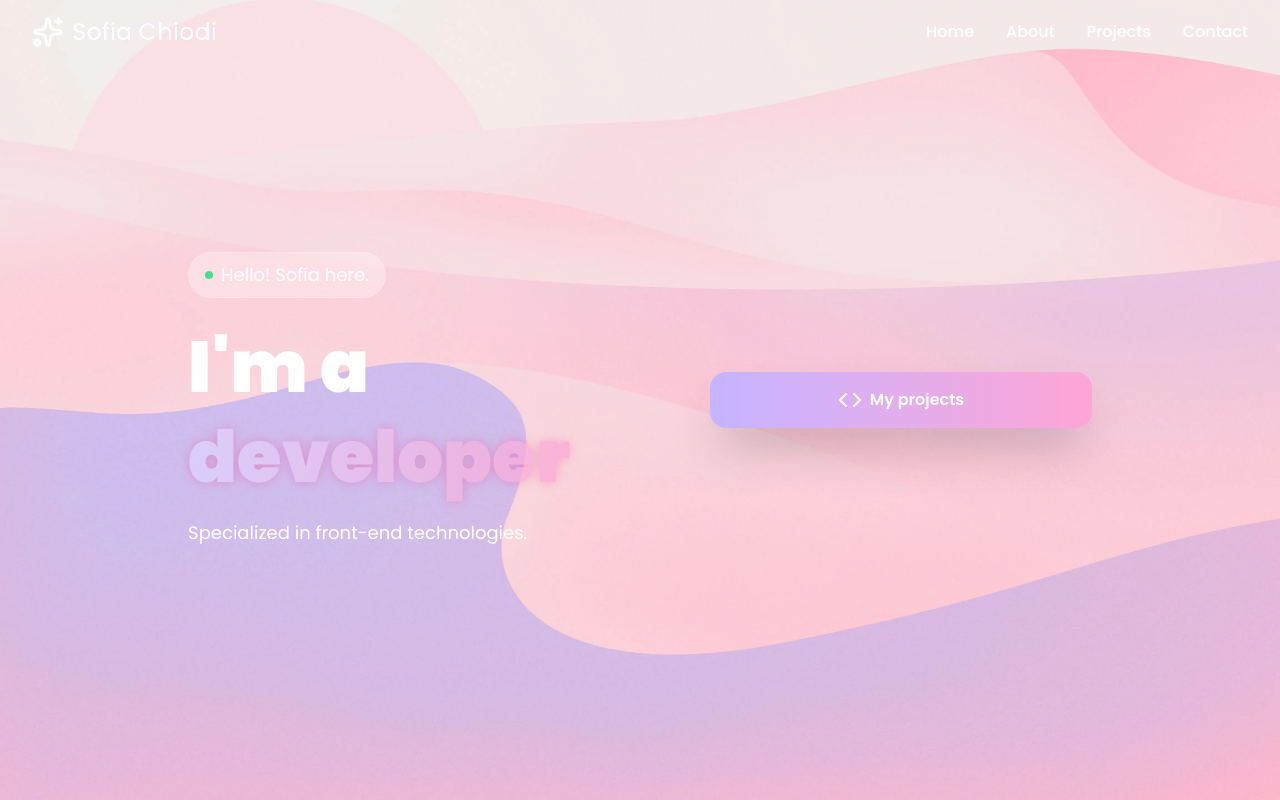
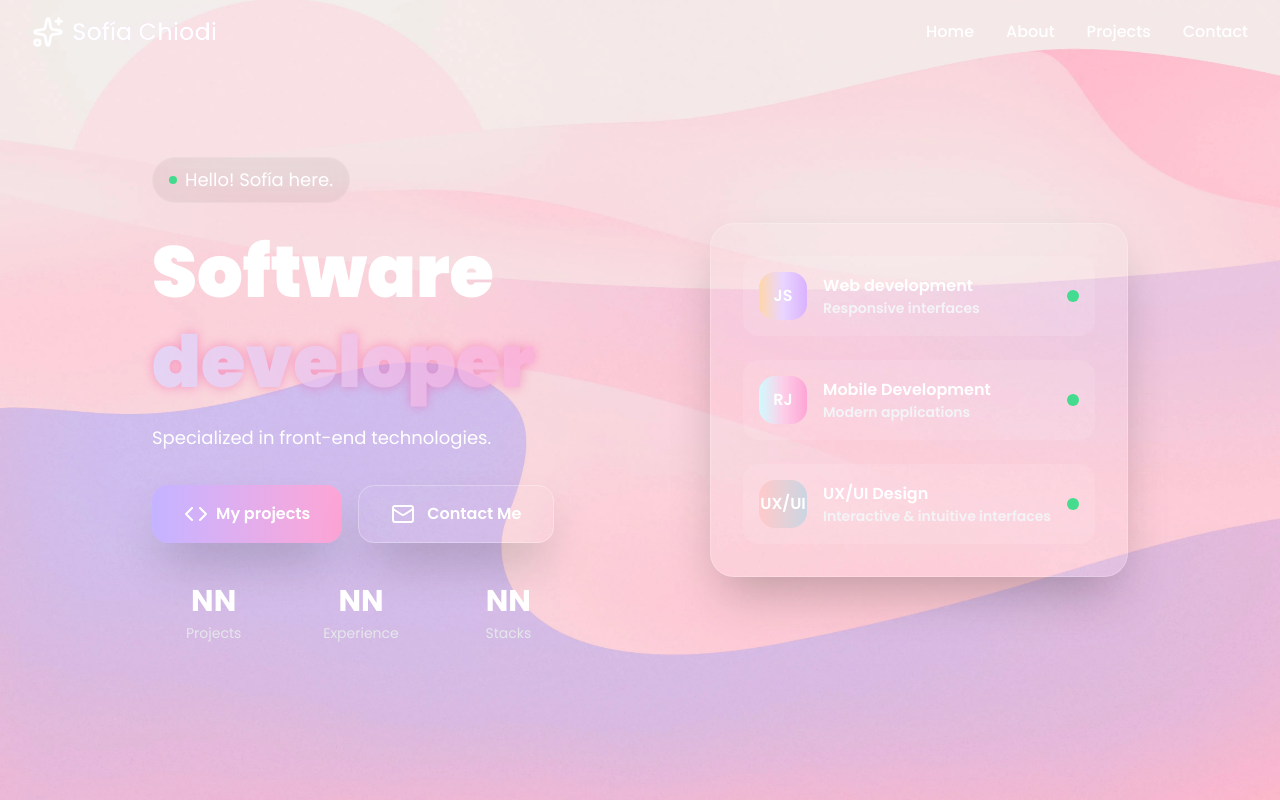
Before and after one commit to sofia-chiodi/my-portfolio, a React (Vite) app: page / in a window 1280 px wide. Built offline with nearby package versions, Linux system fonts and the light colour scheme.

Commit message:
Styling Home

```diff
--- a/src/index.css
+++ b/src/index.css
@@ -1,7 +1,22 @@
-@import url("https://fonts.googleapis.com/css2?family=Poppins:ital,wght@0,100;0,200;0,300;0,400;0,500;0,600;0,700;0,800;0,900;1,100;1,200;1,300;1,400;1,500;1,600;1,700;1,800;1,900&display=swap");
+@import url('https://fonts.googleapis.com/css2?family=Poppins:ital,wght@0,100;0,200;0,300;0,400;0,500;0,600;0,700;0,800;0,900;1,100;1,200;1,300;1,400;1,500;1,600;1,700;1,800;1,900&display=swap');
 
-@import "tailwindcss";
+@import 'tailwindcss';
 
 body {
-  font-family: "poppins", sans-serif;
+  font-family: 'poppins', sans-serif;
 }
+
+.animate-fade-in-delay-1 {
+  animation: fadeInDelay 2s ease-in-out forwards;
+}
+
+@keyframes fadeInDelay {
+  0% {
+    opacity: 0;
+    transform: translateY(20px);
+  }
+  100% {
+    opacity: 1;
+    transform: translateY(0);
+  }
+}
--- a/src/sections/Home/Home.jsx
+++ b/src/sections/Home/Home.jsx
@@ -1,4 +1,4 @@
-import { Code } from 'lucide-react'
+import { Code, Mail, CircleStar } from 'lucide-react'
 
 export const Home = () => {
   return (
@@ -10,26 +10,113 @@ export const Home = () => {
         <div className="max-w-7xl mx-auto px-4 sm:px-6 lg:px-8 relative z-10">
           <div className="lg:grid lg:grid-cols-2 lg:gap-35 items-center">
             <div className="mb-12 lg:mb-0">
-              <div className="inline-flex items-center px-4 py-2 bg-white/30 backdrop-blur-sm rounded-full border border-white/15 mb-6">
+              <div className="inline-flex items-center px-4 py-2 bg-black/5 backdrop-blur-sm rounded-full border border-white/15 mb-6">
                 <span className="w-2 h-2 bg-green-400 rounded-full mr-2 animate-pulse"></span>
                 <span className="text-white text-lg font-large">
                   Hello! Sofía here.
                 </span>
               </div>
               <h1 className="text-5xl md:text-7xl font-black text-white mb-4 leading-tight">
-                I'm a{' '}
-                <span className="block text-transparent animate-pulse bg-clip-text bg-gradient-to-r from-violet-200  to-pink-300 drop-shadow-[0_0_6px_rgba(236,72,153,0.5)]">
+                Software{' '}
+                <span className="block text-transparent animate-pulse bg-clip-text bg-gradient-to-r from-violet-200 to-pink-300 drop-shadow-[0_0_6px_rgba(236,72,153,0.6)]">
                   developer
                 </span>
               </h1>
-              <p className="text-lg text-white leading-relaxed max-w-lg">
+              <p className="text-lg text-white mb-8 leading-relaxed max-w-lg animate-fade-in-delay-1">
                 Specialized in front-end technologies.
               </p>
+
+              <div className="flex flex-col-reverse sm:flex-row gap-4 mb-10">
+                <button className="group bg-gradient-to-r from-violet-300 to-pink-300 hover:to-pink-400 text-white px-8 py-4 rounded-2xl font-semibold transition-all duration-200 flex items-center justify-center gap-2 shadow-2xl hover:shadow-pink-900/30 hover:scale-105 hover:text-fuchsia-50 ">
+                  <Code />
+                  <a href="#projects">My projects</a>
+                </button>
+
+                <button className="group border border-white/30 text-white hover:bg-white/40 hover:text-violet-300 px-8 py-4 rounded-2xl font-semibold transition-all duration-200 flex items-center justify-center gap-1 shadow-2xl hover:shadow-violet-900/30 hover:scale-105 ">
+                  <Mail
+                    sixe={20}
+                    className="mr-2 group-hover:scale-110 transition-transform"
+                  />
+                  <a href="#projects">Contact Me</a>
+                </button>
+              </div>
+
+              {/* Stats */}
+
+              <div className="grid grid-cols-3 gap-6">
+                <div className="text-center">
+                  <div className="text-3xl font-bold text-white mb-1">NN</div>
+                  <div className="text-gray-200 text-sm">Projects</div>
+                </div>
+                <div className="text-center">
+                  <div className="text-3xl font-bold text-white mb-1">NN</div>
+                  <div className="text-gray-200 text-sm">Experience</div>
+                </div>
+                <div className="text-center">
+                  <div className="text-3xl font-bold text-white mb-1">NN</div>
+                  <div className="text-gray-200 text-sm">Stacks</div>
+                </div>
+              </div>
             </div>
-            <button className="group bg-gradient-to-r from-violet-300 to-pink-300 hover:to-pink-400 text-white px-8 py-4 rounded-2xl font-semibold transition-all duration-200 flex items-center justify-center gap-2 shadow-2xl hover:shadow-pink-900/30 hover:scale-105 hover:text-fuchsia-50">
-              <Code />
-              <a href="#projects">My projects</a>
-            </button>
+
+            {/* Showcase projects*/}
+
+            <div className="relative">
+              <div className="relative bg-white/10 backdrop:blur-xl rounded-3xl p-8 border border-white/20 shadow-2xl">
+                <div className="space-y-6 max-w-3xl">
+                  <div className="flex items-center space-x-4 p-4 bg-white/10 backdrop:blur-md rounded-2xl">
+                    <div className="w-12 h-12 bg-gradient-to-r from-orange-200 via-purple-200 to-purple-300 rounded-2xl flex items-center justify-center">
+                      <span className="text-white font-semibold">JS</span>
+                    </div>
+                    <div>
+                      <h3 className="text-white font-semibold">
+                        Web development
+                        <p className="text-gray-100 text-sm">
+                          Responsive interfaces
+                        </p>
+                      </h3>
+                    </div>
+                    <div className="ml-auto">
+                      <div className="w-3 h-3 bg-green-400 rounded-full animate-pulse"></div>
+                    </div>
+                  </div>
+
+                  <div className="flex items-center space-x-4 p-4 bg-white/10 backdrop:blur-md rounded-2xl">
+                    <div className="w-12 h-12 bg-gradient-to-r from-cyan-100 via-pink-200 to-pink-300 rounded-2xl flex items-center justify-center backdrop:blur-sm">
+                      <span className="text-white font-semibold">RJ</span>
+                    </div>
+                    <div>
+                      <h3 className="text-white font-semibold">
+                        Mobile Development
+                        <p className="text-gray-100 text-sm">
+                          Modern applications
+                        </p>
+                      </h3>
+                    </div>
+                    <div className="ml-auto">
+                      <div className="w-3 h-3 bg-green-400 rounded-full animate-pulse"></div>
+                    </div>
+                  </div>
+
+                  <div className="flex items-center space-x-4 p-4 bg-white/10 backdrop:blur-md rounded-2xl">
+                    <div className="w-12 h-12 bg-gradient-to-r from-red-200 to-slate-300 rounded-2xl flex items-center justify-center">
+                      <span className="text-white font-semibold">UX/UI</span>
+                    </div>
+                    <div>
+                      <h3 className="text-white font-semibold">
+                        UX/UI Design
+                        <p className="text-gray-100 text-sm">
+                          Interactive & intuitive interfaces
+                        </p>
+                      </h3>
+                    </div>
+                    <div className="ml-auto">
+                      <div className="w-3 h-3 bg-green-400 rounded-full animate-pulse"></div>
+                    </div>
+                  </div>
+                </div>
+              </div>
+            </div>
           </div>
         </div>
       </section>
```
